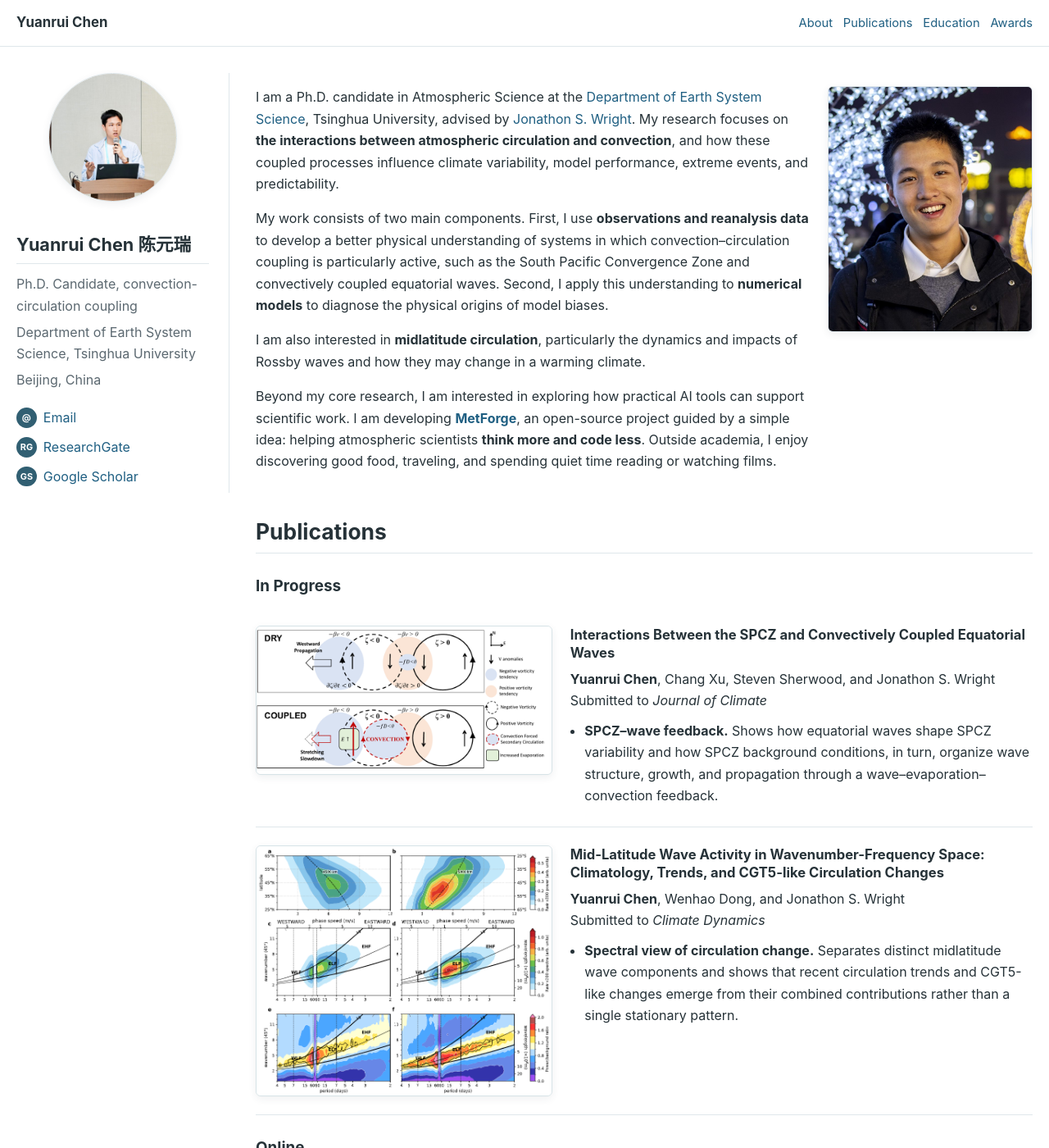
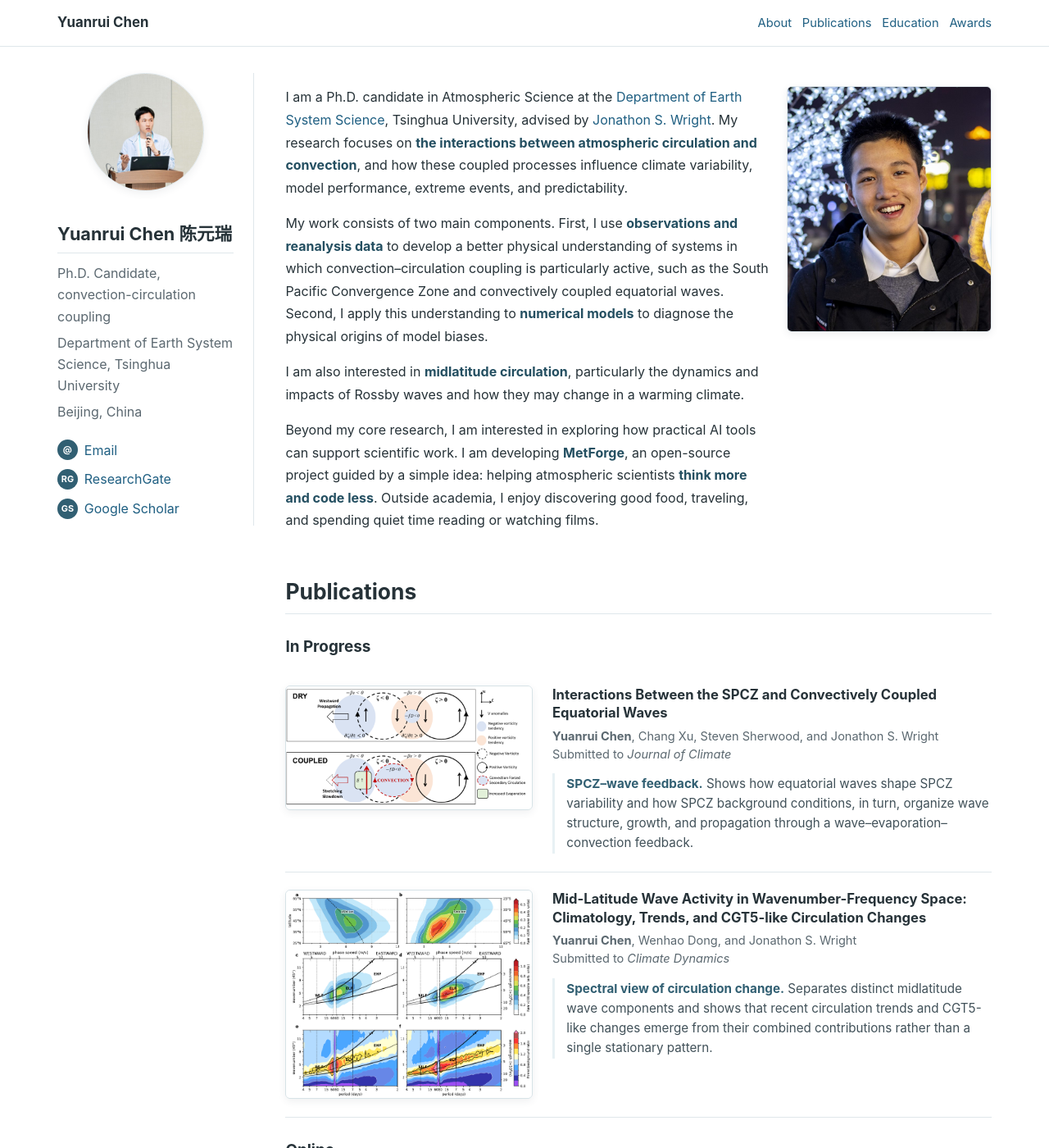
Before and after one commit to yuanruichen/yuanruichen.github.io, a Jekyll site: the page built from index.md, in a window 1280 px wide and 1400 px high. Shown: the whole window at 82% size. Built offline with Jekyll 4.4.1, drawn with Linux system fonts in a browser that asks for light colours.

Commit message:
Refine typography and content hierarchy

```diff
--- a/assets/css/main.scss
+++ b/assets/css/main.scss
@@ -10,7 +10,7 @@
   --accent: #315f72;
   --accent-soft: #e8f1f4;
   --warm: #c65f3a;
-  --max-width: 1360px;
+  --max-width: 1180px;
 }
 
 * {
@@ -72,8 +72,8 @@ a:hover {
   margin: 0 auto;
   padding: 2rem 1.25rem 4rem;
   display: grid;
-  grid-template-columns: minmax(210px, 260px) minmax(0, 1fr);
-  gap: 2rem;
+  grid-template-columns: minmax(210px, 240px) minmax(0, 1fr);
+  gap: 2.4rem;
 }
 
 .profile {
@@ -148,8 +148,18 @@ a:hover {
   margin-bottom: .8rem;
 }
 
+.intro-copy {
+  max-width: 72ch;
+  line-height: 1.72;
+}
+
 .intro-copy p {
-  margin-top: 0;
+  margin: 0 0 1rem;
+}
+
+.intro-copy strong {
+  color: #244f61;
+  font-weight: 680;
 }
 
 .intro-photo {
@@ -200,8 +210,8 @@ h3 {
 
 .paper-box {
   display: grid;
-  grid-template-columns: minmax(260px, 38.2%) minmax(0, 1fr);
-  gap: 1.35rem;
+  grid-template-columns: minmax(250px, 35%) minmax(0, 1fr);
+  gap: 1.5rem;
   align-items: start;
   border-bottom: 1px solid var(--line);
   padding: 1.35rem 0;
@@ -211,17 +221,41 @@ h3 {
   min-width: 0;
 }
 
-.paper-box-text p {
-  margin: .35rem 0 .65rem;
+.paper-box-text > p:first-of-type {
+  margin: .3rem 0 .75rem;
+  color: var(--muted);
+  font-size: .91rem;
+  line-height: 1.5;
 }
 
 .paper-box-text ul {
-  margin: .55rem 0 0;
-  padding-left: 1.1rem;
+  list-style: none;
+  margin: .7rem 0 0;
+  padding: .05rem 0 .05rem .9rem;
+  border-left: 3px solid var(--accent-soft);
+  color: #415159;
+  font-size: .95rem;
+  line-height: 1.58;
 }
 
 .paper-box-text li {
-  margin: .2rem 0;
+  margin: 0;
+}
+
+.paper-box-text li strong {
+  color: var(--accent);
+  font-weight: 700;
+}
+
+.award-list ul {
+  columns: 2;
+  column-gap: 2.5rem;
+  padding-left: 1.15rem;
+}
+
+.award-list li {
+  break-inside: avoid;
+  margin: 0 0 .45rem;
 }
 
 .paper-thumb {
@@ -289,4 +323,8 @@ h3 {
     grid-template-columns: 1fr;
     gap: .9rem;
   }
+
+  .award-list ul {
+    columns: 1;
+  }
 }
```
